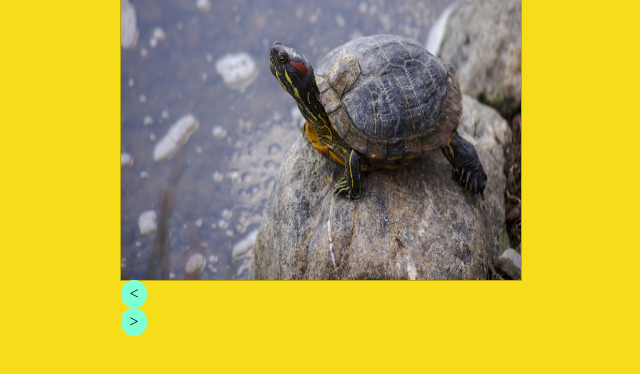
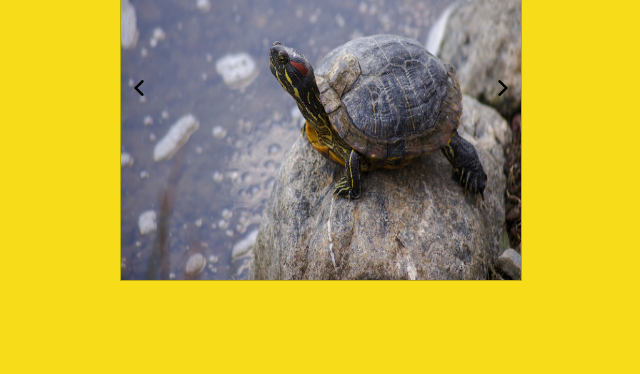
Before and after one commit to FriedrichtenHagen/image-slider, a plain HTML site: page index.html in a window 1280 px wide. Shown: the part 320-694 px from the top of the page, without its empty margins (319-959 px from the left). Drawn offline with Linux system fonts and the light colour scheme.

Commit message:
style arrows

```diff
--- a/index.html
+++ b/index.html
@@ -17,11 +17,9 @@
                     <img src="images/pexels-limonovich-9177614.jpg" id="slide2" alt="" class="slide">
                     <img src="images/pexels-mike-dobrzan-7765015.jpg" id="slide3" alt="" class="slide">
                     <img src="images/pexels-prasanjeet-shyam-12068528.jpg" id="slide4" alt="" class="slide">
-                    <div class="moveLeft">
-                        &#60
-                    </div>
-                    <div class="moveRight">
-                        &#62
+                    <div class="arrows">
+                        <img src="icons/left-arrow.png" class="moveLeft" alt="">
+                        <img src="icons/right-arrow.png" class="moveRight" alt="">
                     </div>
                 </div>
             </div>
--- a/style.css
+++ b/style.css
@@ -23,12 +23,23 @@ body{
 .active{
     display: block;
 }
+.arrows{
+    display: flex;
+    justify-content: space-between;
+    position: relative;
+    bottom: 210px;
+}
 .moveLeft, .moveRight{
-    background-color: aquamarine;
-    border-radius: 20px;
+    color: white;
+    border-radius: 7px;
     padding: 5px;
+    margin: 5px;
     width: 1rem;
     display: flex;
     justify-content: center;
     align-items: center;
+    cursor: pointer;
 }
+.moveLeft:hover, .moveRight:hover{
+    background-color: rgba(0,0,0,0.2);
+}
```
Also changed, not shown: icons/left-arrow.png (added), icons/right-arrow.png (added).
